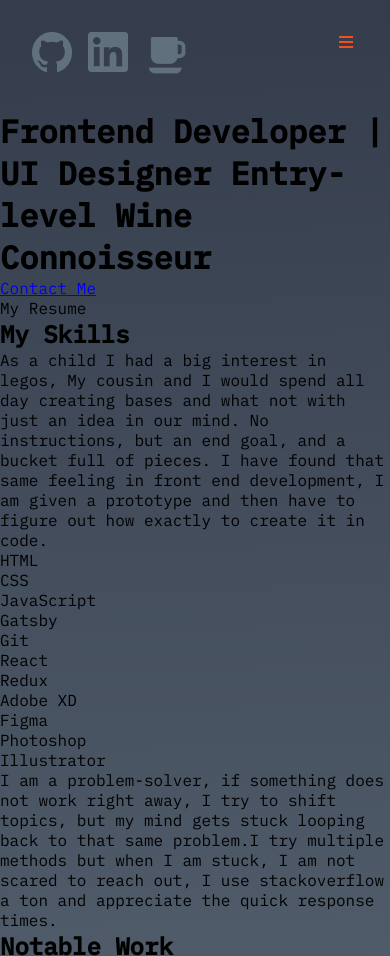
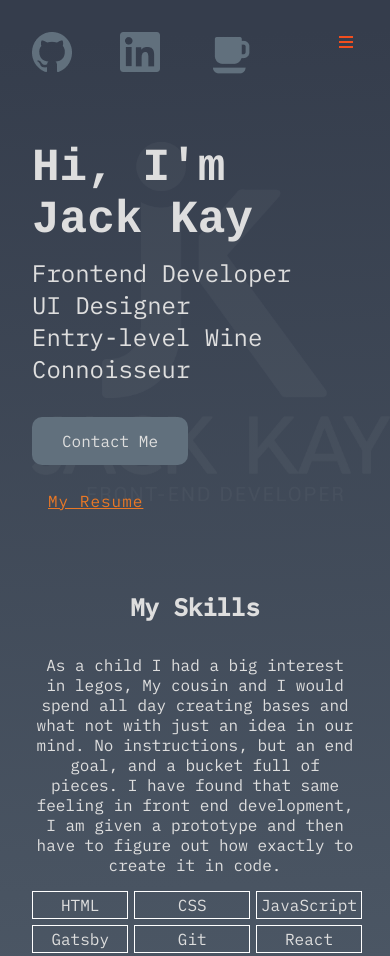
Before and after one commit to jackkayak/portfolio, a plain HTML site: page index.html in a window 390 px wide. Shown: the top 956 px of the page. Drawn offline with Linux system fonts and the light colour scheme.

Commit message:
responsive hero plus skills mobile done

```diff
--- a/index.html
+++ b/index.html
@@ -39,10 +39,10 @@
                     <a href="#">Contact</a>
                 </li>
                 <li>
-                    <a href="#">Blog</a>
+                    <a href="https://dev.to/jackkayak">Blog</a>
                 </li>
                 <li>
-                    <a href="#">Resume</a>
+                    <a href="/images/JackKay_Resume (3).PDF">Resume</a>
                 </li>
             </ul>
         </nav>
@@ -53,16 +53,21 @@
 
        <div class="hero-container">
         <div class="hero-content">
-            <h1>Frontend Developer | UI Designer     Entry-level Wine Connoisseur</h1>
-            <a class="btn-contact" href="mailto:jacktkay6@gmail.com">Contact Me</a>
+            <div class="transparentlogo">
+                <img class="jk-dev" src="/images/transparent background png file 4 logo jack kay 1.png" >
+            </div>
+            <h1>Hi, I'm Jack Kay</h1>
+            <h2>Frontend Developer <br> UI Designer <br> Entry-level Wine Connoisseur</h2>
+
+                <a class="btn-contact" href="mailto:jacktkay6@gmail.com">Contact Me</a>
+
+
             <div class="resume-link">
-                <a>My Resume</a>
+                <a href="/images/JackKay_Resume (3).PDF">My Resume</a>
             </div>
 
         </div>
-        <div class="transparentlogo">
-            <img class="jk-dev" >
-        </div>
+
        </div>
        <!------------- End Of Hero Section ----------------->
 
--- a/styles.css
+++ b/styles.css
@@ -17,10 +17,11 @@
     --fw-bold: 700;
 }
 
-body {
+body { /* animate background at the end */
     background: linear-gradient(178.03deg, #353D4C 1.54%, #71828E 98.34%);
     margin: 0;
     font-family: 'IBM Plex Mono', monospace;
+    color: var(--clr-body);
 
 
     overflow-x: hidden;
@@ -45,6 +46,11 @@ body {
     justify-content: space-between;
 }
 
+.social-header li {
+    padding-right: 2rem;
+}
+
+
 
 
 
@@ -63,12 +69,12 @@ body {
     padding: 0;
     margin: 0;
 
-    background-color: hsl(0 0% 100% / .1);
+    background-color: hsl(208 13% 44% / .1);
 }
 
 @supports (backdrop-filter: blur(1rem)) {
     .primary-navigation {
-        background-color: hsl(0 0% 0% / .6);
+        background-color: hsl(208 13% 44% / .1);
         backdrop-filter: blur(1rem);
     }
 }
@@ -77,6 +83,10 @@ body {
     color: var(--clr-header);
     text-decoration: none;
     font-weight: 500;
+}
+
+.primary-navigation a:hover {
+    color: var(--clr-accent);
 }
 
 
@@ -122,7 +132,109 @@ body {
 
     .primary-navigation {
         --gap: 2rem;
+        background-color: var(--clr-elements);
         padding-block: 2.7rem;
         padding-inline: clamp(1rem, 7vw, 8rem);
     }
+
+
+
+    /* end of nav bar */
 }
+
+
+.hero-container {
+    margin: 2rem 2rem 5rem;
+
+}
+
+
+
+.hero-content h1 {
+    font-size: 2.875rem;
+    font-family: 'Cousine', monospace;
+    font-weight: var(--fw-bold);
+
+}
+
+.hero-content h2 {
+    font-size: 1.5rem;
+    color: var(--clr-body);
+    font-weight: var(--fw-regular);
+    padding-top: .7rem;
+    padding-bottom: 2rem;
+}
+
+.btn-contact {
+    display: inline-block;
+    padding: 14px 30px;
+    border-radius: 10px;
+    background-color: var(--clr-elements);
+    color: var(--clr-body);
+    text-decoration: none;
+}
+
+.resume-link {
+    padding-top: 1.6rem;
+    padding-left: 1rem;
+    letter-spacing: 1px;
+}
+
+.resume-link a {
+    cursor: pointer;
+    color: var(--clr-accent);
+}
+
+.transparentlogo {
+    position: absolute;
+    z-index: -1;
+
+}
+
+@media (min-width: 35em) {
+
+    .hero-content {
+        padding: 4rem;
+        margin-bottom: 14rem;
+    }
+
+    .transparentlogo {
+        left: 429px;
+        top: 173px;
+    }
+
+    .hero-content h1 {
+        font-size: 4rem;
+    }
+
+ }
+
+
+ /* End of Hero Section */
+
+ .skills {
+    margin: 2rem;
+ }
+
+ .skills-container {
+    text-align: center;
+ }
+
+ .skills-left__content h2 {
+    padding-bottom: 2rem;
+ }
+
+ .skills-blocks {
+    padding: 1rem 0rem;
+    list-style: none;
+    display: grid;
+    gap: 6px;
+    grid-template-columns: repeat(3, 1fr);
+
+
+ }
+
+ .skills-blocks li {
+    padding: 3px 4px;
+    border: 1px solid #fff;
+ }
```
Also changed, not shown: 1 other file.
